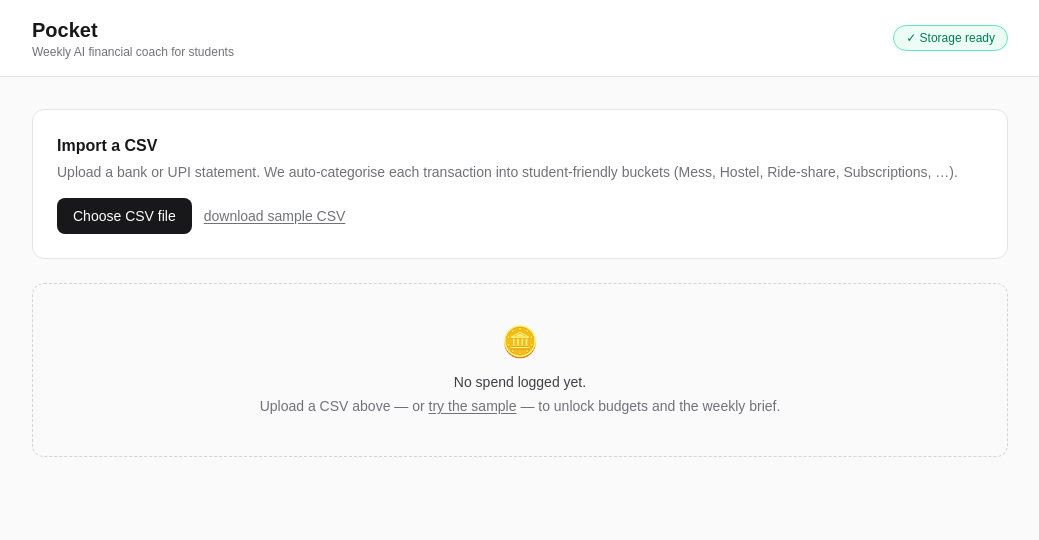
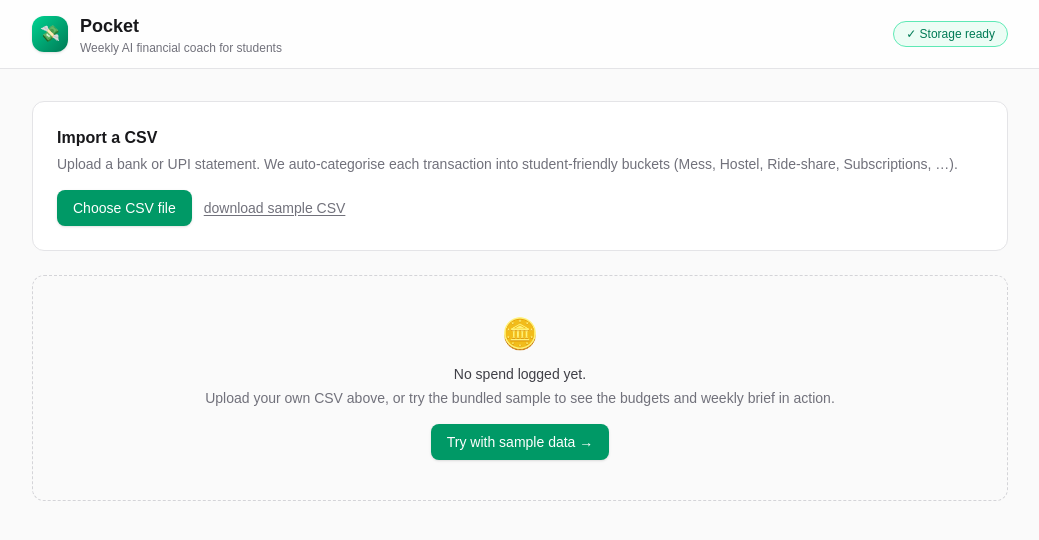
Before and after one commit to rahulsetia-tech/Claude-project-, a Next.js app: page / in a window 1280 px wide. Shown: the top 540 px of the page, without its empty margins (120-1159 px from the left). Built offline with nearby package versions, Linux system fonts and the light colour scheme.

Commit message:
feat: ui polish bundle (brand, emojis, sample button, hero, sticky) (#6)

```diff
--- a/src/app/page.tsx
+++ b/src/app/page.tsx
@@ -4,11 +4,23 @@ import Dashboard from "@/components/Dashboard";
 export default function Home() {
   return (
     <div className="min-h-screen bg-zinc-50 dark:bg-black">
-      <header className="border-b border-zinc-200 bg-white dark:border-zinc-800 dark:bg-black">
-        <div className="mx-auto flex max-w-5xl items-center justify-between gap-4 px-6 py-4">
-          <div>
-            <h1 className="text-xl font-semibold text-zinc-900 dark:text-zinc-50">Pocket</h1>
-            <p className="text-xs text-zinc-500">Weekly AI financial coach for students</p>
+      <header className="sticky top-0 z-40 border-b border-zinc-200 bg-white/80 backdrop-blur dark:border-zinc-800 dark:bg-black/70">
+        <div className="mx-auto flex max-w-5xl items-center justify-between gap-4 px-6 py-3">
+          <div className="flex items-center gap-3">
+            <span
+              className="inline-flex h-9 w-9 items-center justify-center rounded-xl bg-gradient-to-br from-emerald-400 to-emerald-700 text-base shadow-sm"
+              aria-hidden
+            >
+              💸
+            </span>
+            <div>
+              <h1 className="text-lg font-semibold text-zinc-900 dark:text-zinc-50">
+                Pocket
+              </h1>
+              <p className="text-xs text-zinc-500">
+                Weekly AI financial coach for students
+              </p>
+            </div>
           </div>
           <StorageStatus />
         </div>
--- a/src/components/CsvImport.tsx
+++ b/src/components/CsvImport.tsx
@@ -51,7 +51,7 @@ export default function CsvImport({ onImport }: Props) {
         student-friendly buckets (Mess, Hostel, Ride-share, Subscriptions, …).
       </p>
       <div className="mt-4 flex flex-wrap items-center gap-3">
-        <label className="inline-flex cursor-pointer items-center gap-2 rounded-lg bg-zinc-900 px-4 py-2 text-sm font-medium text-white hover:bg-zinc-700 dark:bg-zinc-100 dark:text-zinc-900 dark:hover:bg-zinc-300">
+        <label className="inline-flex cursor-pointer items-center gap-2 rounded-lg bg-emerald-600 px-4 py-2 text-sm font-medium text-white shadow-sm hover:bg-emerald-500 disabled:opacity-50">
           {pending ? "Reading…" : "Choose CSV file"}
           <input
             type="file"
--- a/src/components/Dashboard.tsx
+++ b/src/components/Dashboard.tsx
@@ -3,8 +3,11 @@
 import { useEffect, useState } from "react";
 import Budgets from "./Budgets";
 import CsvImport from "./CsvImport";
+import TotalSpentHero from "./TotalSpentHero";
 import TransactionTable from "./TransactionTable";
 import WeeklyBrief from "./WeeklyBrief";
+import { categorize } from "@/lib/categorize";
+import { parseCsv } from "@/lib/csv";
 import {
   loadTransactions,
   saveTransactions,
@@ -14,6 +17,7 @@ import {
 export default function Dashboard() {
   const [transactions, setTransactions] = useState<Transaction[]>([]);
   const [hydrated, setHydrated] = useState(false);
+  const [loadingSample, setLoadingSample] = useState(false);
 
   useEffect(() => {
     setTransactions(loadTransactions());
@@ -36,6 +40,28 @@ export default function Dashboard() {
     saveTransactions([]);
   }
 
+  async function loadSample() {
+    setLoadingSample(true);
+    try {
+      const res = await fetch("/sample.csv");
+      if (!res.ok) throw new Error(`HTTP ${res.status}`);
+      const text = await res.text();
+      const rows = parseCsv(text);
+      const tx: Transaction[] = rows.map((r, i) => ({
+        id: `sample-${i}-${Date.now()}`,
+        date: r.date,
+        description: r.description,
+        amount: r.amount,
+        category: categorize(r.description),
+      }));
+      onImport(tx);
+    } catch (err) {
+      console.error("loadSample failed", err);
+    } finally {
+      setLoadingSample(false);
+    }
+  }
+
   return (
     <div className="space-y-6">
       <CsvImport onImport={onImport} />
@@ -49,15 +75,21 @@ export default function Dashboard() {
             No spend logged yet.
           </p>
           <p className="mt-1 text-sm text-zinc-500">
-            Upload a CSV above — or{" "}
-            <a className="underline underline-offset-2" href="/sample.csv" download>
-              try the sample
-            </a>{" "}
-            — to unlock budgets and the weekly brief.
+            Upload your own CSV above, or try the bundled sample to see the
+            budgets and weekly brief in action.
           </p>
+          <button
+            onClick={loadSample}
+            disabled={loadingSample}
+            className="mt-4 inline-flex items-center gap-2 rounded-lg bg-emerald-600 px-4 py-2 text-sm font-medium text-white shadow-sm hover:bg-emerald-500 disabled:opacity-50"
+          >
+            {loadingSample ? "Loading…" : "Try with sample data →"}
+          </button>
         </div>
       ) : (
         <>
+          <TotalSpentHero transactions={transactions} />
+
           <WeeklyBrief transactions={transactions} />
 
           <Budgets transactions={transactions} />
--- /dev/null
+++ b/src/components/TotalSpentHero.tsx
@@ -0,0 +1,98 @@
+"use client";
+
+import { useEffect, useState } from "react";
+import {
+  computeSpentByCategory,
+  currentMonthKey,
+  daysLeftInMonth,
+  loadBudgets,
+  statusFor,
+  type Budget,
+  type BudgetStatus,
+} from "@/lib/budgets";
+import type { Transaction } from "@/lib/transactions";
+
+const fmt = new Intl.NumberFormat("en-IN", {
+  style: "currency",
+  currency: "INR",
+  maximumFractionDigits: 0,
+});
+
+const STATUS_PILL: Record<BudgetStatus, string> = {
+  under: "bg-emerald-100 text-emerald-700 dark:bg-emerald-950 dark:text-emerald-300",
+  warning: "bg-amber-100 text-amber-800 dark:bg-amber-950 dark:text-amber-300",
+  over: "bg-red-100 text-red-700 dark:bg-red-950 dark:text-red-300",
+};
+
+const STATUS_LABEL: Record<BudgetStatus, string> = {
+  under: "On track",
+  warning: "⚠ 80%+ used",
+  over: "🚨 Over budget",
+};
+
+interface Props {
+  transactions: Transaction[];
+}
+
+export default function TotalSpentHero({ transactions }: Props) {
+  const [budgets, setBudgets] = useState<Budget[] | null>(null);
+
+  useEffect(() => {
+    setBudgets(loadBudgets());
+  }, [transactions]);
+
+  if (!budgets) return null;
+
+  const monthKey = currentMonthKey();
+  const spent = computeSpentByCategory(transactions, monthKey);
+  const totalSpent = budgets.reduce((s, b) => s + (spent[b.category] ?? 0), 0);
+  const totalLimit = budgets.reduce((s, b) => s + b.limit, 0);
+  const daysLeft = daysLeftInMonth();
+  const status = statusFor(totalSpent, totalLimit);
+  const delta = totalLimit - totalSpent;
+  const pct = totalLimit > 0 ? Math.min(100, (totalSpent / totalLimit) * 100) : 0;
+
+  return (
+    <div className="rounded-2xl border border-emerald-100 bg-gradient-to-br from-emerald-50 via-white to-white p-6 shadow-sm dark:border-emerald-900/40 dark:from-emerald-950/40 dark:via-zinc-900 dark:to-zinc-900">
+      <div className="flex flex-wrap items-end justify-between gap-3">
+        <div>
+          <p className="text-xs font-semibold uppercase tracking-wide text-emerald-700 dark:text-emerald-400">
+            Spent this cycle · {monthKey}
+          </p>
+          <p className="mt-1 text-4xl font-semibold tabular-nums text-zinc-900 dark:text-zinc-50">
+            {fmt.format(totalSpent)}
+          </p>
+          <p className="mt-1 text-sm text-zinc-500">
+            of {fmt.format(totalLimit)} planned · {daysLeft} day
+            {daysLeft === 1 ? "" : "s"} left
+          </p>
+        </div>
+        <div className="text-right">
+          <span
+            className={`inline-block rounded-full px-3 py-1 text-xs font-medium ${STATUS_PILL[status]}`}
+          >
+            {STATUS_LABEL[status]}
+          </span>
+          <p className="mt-2 text-sm tabular-nums text-zinc-500">
+            {delta >= 0
+              ? `${fmt.format(delta)} under`
+              : `${fmt.format(-delta)} over`}
+          </p>
+        </div>
+      </div>
+
+      <div className="mt-4 h-2 w-full overflow-hidden rounded-full bg-zinc-100 dark:bg-zinc-800">
+        <div
+          className={`h-full transition-[width] duration-500 ${
+            status === "over"
+              ? "bg-red-500"
+              : status === "warning"
+                ? "bg-amber-500"
+                : "bg-emerald-500"
+          }`}
+          style={{ width: `${pct}%` }}
+        />
+      </div>
+    </div>
+  );
+}
--- a/src/components/TransactionTable.tsx
+++ b/src/components/TransactionTable.tsx
@@ -1,5 +1,6 @@
 "use client";
 
+import { iconFor } from "@/lib/categorize";
 import type { Transaction } from "@/lib/transactions";
 
 const CATEGORY_COLOURS: Record<string, string> = {
@@ -65,8 +66,9 @@ export default function TransactionTable({ transactions }: Props) {
               <td className="px-4 py-3 text-zinc-900 dark:text-zinc-100">{t.description}</td>
               <td className="px-4 py-3">
                 <span
-                  className={`inline-block rounded-full px-2 py-0.5 text-xs font-medium ${pillClass(t.category)}`}
+                  className={`inline-flex items-center gap-1 rounded-full px-2 py-0.5 text-xs font-medium ${pillClass(t.category)}`}
                 >
+                  <span aria-hidden>{iconFor(t.category)}</span>
                   {t.category}
                 </span>
               </td>
--- a/src/components/WeeklyBrief.tsx
+++ b/src/components/WeeklyBrief.tsx
@@ -71,7 +71,7 @@ export default function WeeklyBrief({ transactions }: Props) {
         <button
           onClick={generate}
           disabled={noData || generating}
-          className="rounded-lg bg-zinc-900 px-4 py-2 text-sm font-medium text-white hover:bg-zinc-700 disabled:opacity-50 dark:bg-zinc-100 dark:text-zinc-900 dark:hover:bg-zinc-300"
+          className="rounded-lg bg-emerald-600 px-4 py-2 text-sm font-medium text-white shadow-sm hover:bg-emerald-500 disabled:opacity-50"
         >
           {generating
             ? "Asking Claude…"
--- a/src/lib/categorize.ts
+++ b/src/lib/categorize.ts
@@ -85,3 +85,21 @@ export function categorize(description: string): string {
 export function listCategories(): string[] {
   return [...RULES.map((r) => r.category), "Other"];
 }
+
+const CATEGORY_ICONS: Record<string, string> = {
+  "Eating Out": "🍽",
+  "Ride-share": "🚖",
+  Books: "📚",
+  Subscriptions: "🎬",
+  Mess: "🍱",
+  Hostel: "🏠",
+  "Phone/Internet": "📱",
+  Bills: "🧾",
+  Shopping: "🛍",
+  Cash: "💵",
+  Other: "✨",
+};
+
+export function iconFor(category: string): string {
+  return CATEGORY_ICONS[category] ?? CATEGORY_ICONS.Other;
+}
```
Also changed, not shown: src/components/Budgets.tsx (+4 -3 lines).
